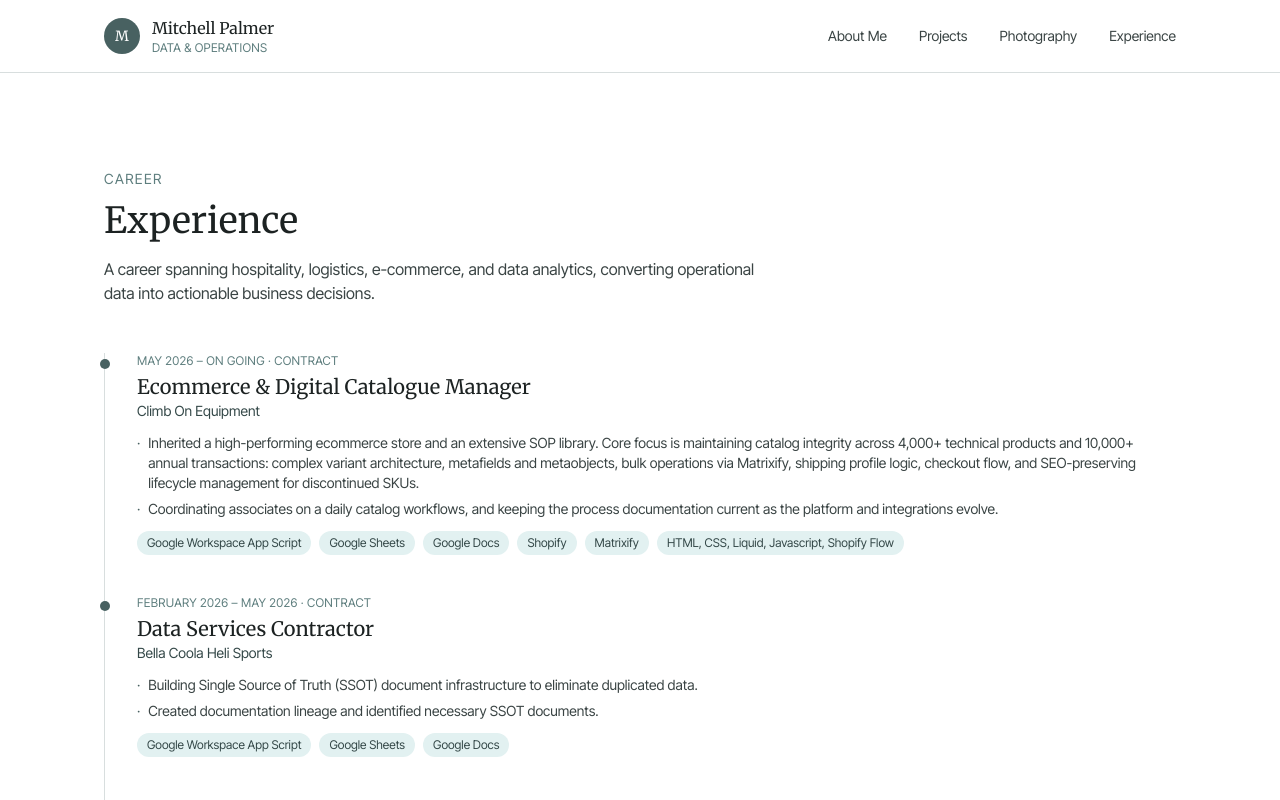
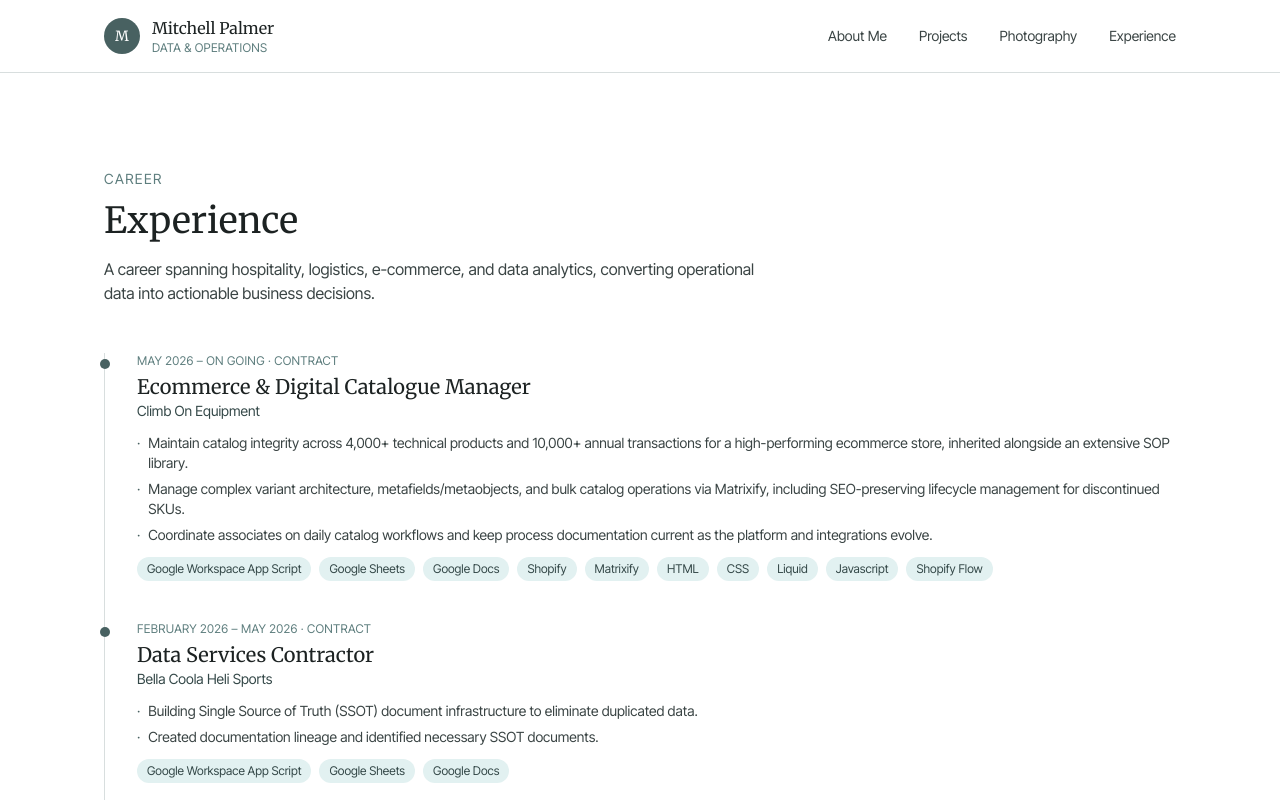
Before and after one commit to Mitch-P-Analyst/portfolio-website, a Next.js app: page /experience in a window 1280 px wide. Shown: the top 800 px of the page. Built offline with nearby package versions, Linux system fonts and the light colour scheme.

Commit message:
Climb On Equipment Experience
Grammar and formatting adjustment

```diff
--- a/src/content/experience.ts
+++ b/src/content/experience.ts
@@ -14,10 +14,11 @@ export const experience: ExperienceEntry[] = [
     period: "May 2026 – On Going",
     type: "Contract",
     bullets: [
-      "Inherited a high-performing ecommerce store and an extensive SOP library. Core focus is maintaining catalog integrity across 4,000+ technical products and 10,000+ annual transactions: complex variant architecture, metafields and metaobjects, bulk operations via Matrixify, shipping profile logic, checkout flow, and SEO-preserving lifecycle management for discontinued SKUs.",
-      "Coordinating associates on a daily catalog workflows, and keeping the process documentation current as the platform and integrations evolve."
+      "Maintain catalog integrity across 4,000+ technical products and 10,000+ annual transactions for a high-performing ecommerce store, inherited alongside an extensive SOP library.",
+      "Manage complex variant architecture, metafields/metaobjects, and bulk catalog operations via Matrixify, including SEO-preserving lifecycle management for discontinued SKUs.",
+      "Coordinate associates on daily catalog workflows and keep process documentation current as the platform and integrations evolve."
     ],
-    tools: ["Google Workspace App Script", "Google Sheets", "Google Docs", "Shopify", "Matrixify", "HTML, CSS, Liquid, Javascript, Shopify Flow"],
+    tools: ["Google Workspace App Script", "Google Sheets", "Google Docs", "Shopify", "Matrixify", "HTML", "CSS", "Liquid", "Javascript", "Shopify Flow"],
   },
   {
     role: "Data Services Contractor",
```
